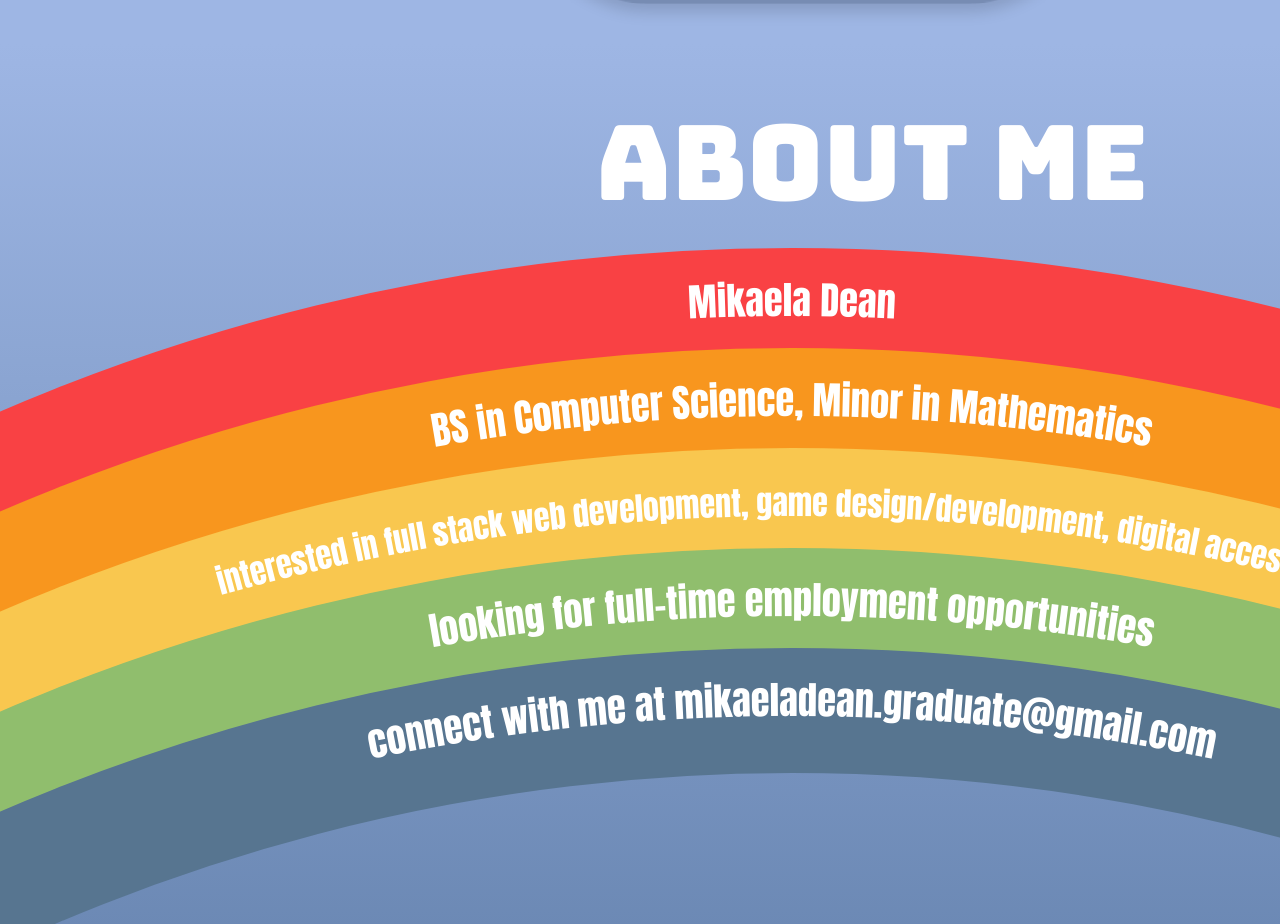
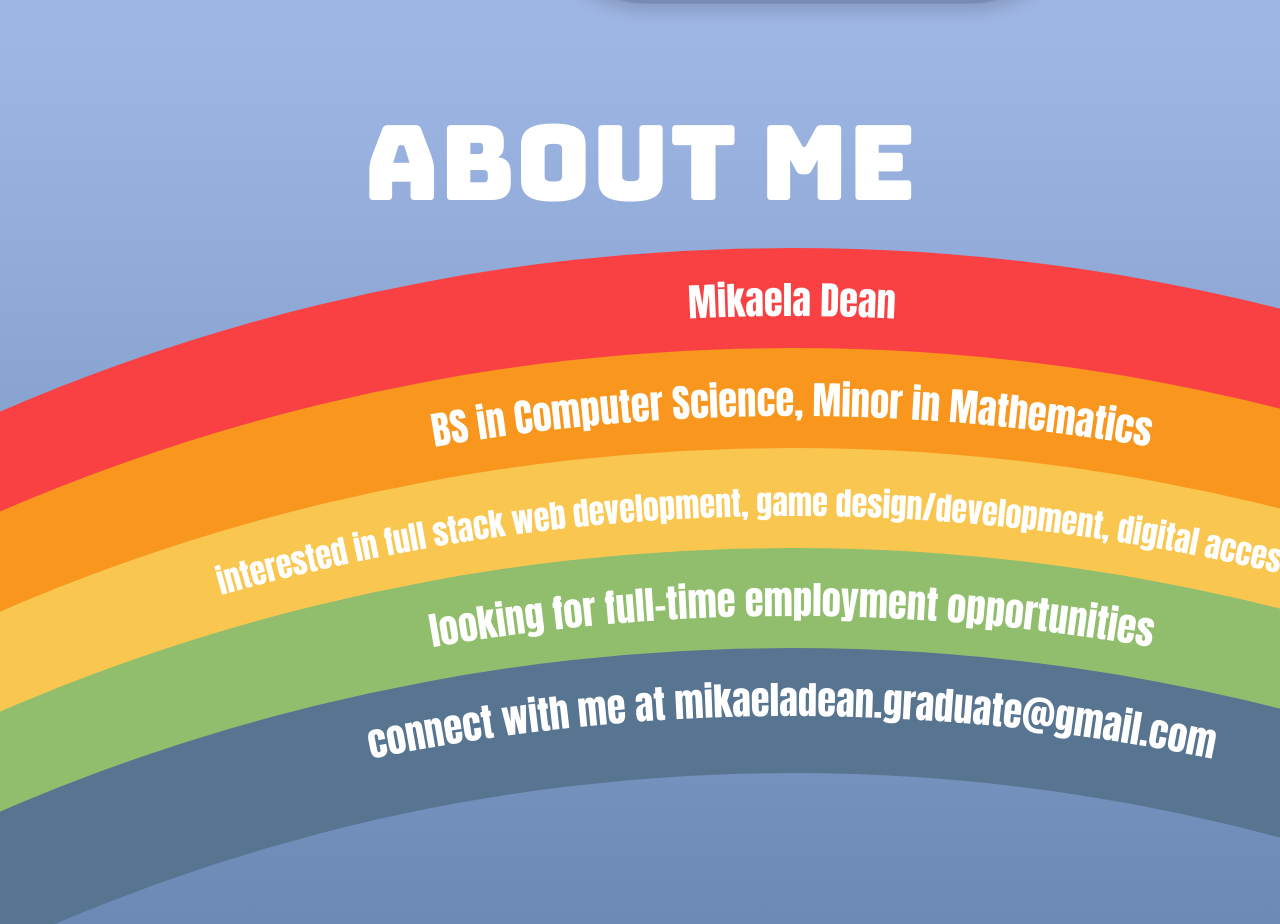
Before and after one commit to mikalooloo/mikalooloo.github.io, a React (Create React App) app in the folder mikaplugins/: page /#/ in a window 1280 px wide. Shown: the part 2180-3104 px from the top of the page. Built offline with nearby package versions, Linux system fonts and the light colour scheme.

Commit message:
fixed about me being off to the side

```diff
--- a/mikaplugins/src/components/rl/rl-home.js
+++ b/mikaplugins/src/components/rl/rl-home.js
@@ -125,7 +125,7 @@ export default function RLHome(props) {
 
                     {/* CENTER TEXT BOX: ABOUT ME */}
 
-                    <div className="textBox" style={{ "margin": "0 auto", "marginTop": "10vh", "marginRight": "1vh" }}>
+                    <div className="textBox" style={{ "margin": "0 auto", "marginTop": "10vh" }}>
                         ABOUT ME
                     </div>
 
```
